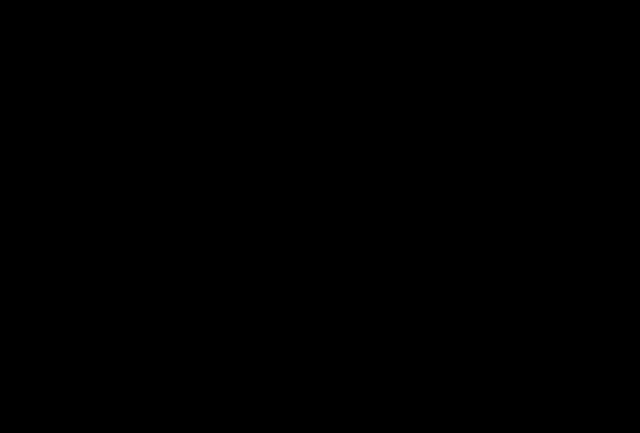
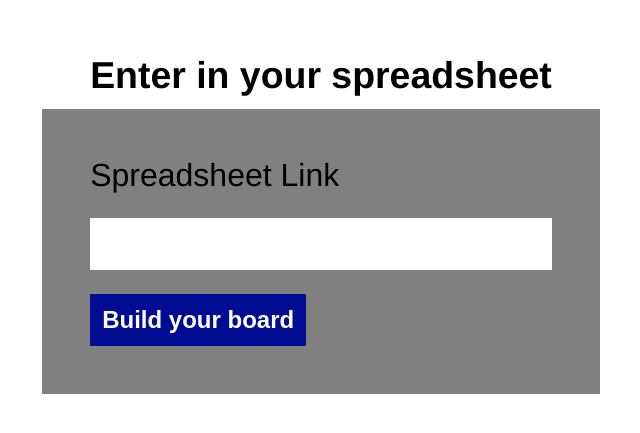
Before and after one commit to sam-codes/jeopardy, a React (Create React App) app in the folder jeopardy-front-end/: page / in a window 1280 px wide. Shown: the part 195-628 px from the top of the page, without its empty margins (319-959 px from the left). Built offline with nearby package versions, Linux system fonts and the light colour scheme.

Commit message:
Home page style

```diff
--- /dev/null
+++ b/jeopardy-front-end/src/components/Home/Home.styled.js
@@ -0,0 +1,10 @@
+import styled from "styled-components";
+
+export const Container = styled.div`
+  width: 100vw;
+  height: 100vh;
+  background-color: white;
+  display: flex;
+  justify-content: center;
+  align-items: center;
+`;
--- a/jeopardy-front-end/src/components/Home/index.js
+++ b/jeopardy-front-end/src/components/Home/index.js
@@ -1,5 +1,11 @@
 import React from "react";
+import SpreadsheetForm from "../SpreadsheetForm";
+import { Container } from "./Home.styled";
 
-const Home = () => <div>home</div>;
+const Home = () => (
+  <Container>
+    <SpreadsheetForm />
+  </Container>
+);
 
 export default Home;
--- /dev/null
+++ b/jeopardy-front-end/src/components/SpreadsheetForm/Spreadsheet.styled.js
@@ -0,0 +1,47 @@
+import styled from "styled-components";
+
+export const Container = styled.div`
+  background-color: white;
+  display: flex;
+  flex-direction: column;
+  justify-content: center;
+  align-items: center;
+  font-size: 2rem;
+`;
+
+export const Title = styled.h3`
+  color: black;
+  margin-bottom: 12px;
+`;
+
+export const Form = styled.form`
+  display: flex;
+  flex-direction: column;
+  background-color: gray;
+  padding: 48px;
+  width: 100%;
+`;
+
+export const SpreadsheetLabel = styled.label`
+  color: black;
+  text-align: left;
+  font-size: 2rem;
+`;
+
+export const SpreadsheetInput = styled.input`
+  border: none;
+  background-color: white;
+  margin: 24px 0;
+  font-size: 1.5rem;
+  padding: 12px;
+`;
+
+export const SpreadsheetButton = styled.button`
+  border: none;
+  background-color: #010c93;
+  color: white;
+  font-size: 1.5rem;
+  padding: 12px;
+  width: fit-content;
+  font-weight: 700;
+`;
--- /dev/null
+++ b/jeopardy-front-end/src/components/SpreadsheetForm/index.js
@@ -0,0 +1,36 @@
+import React, { useState } from "react";
+import { useNavigate } from "react-router-dom";
+import {
+  Container,
+  SpreadsheetInput,
+  SpreadsheetLabel,
+  SpreadsheetButton,
+  Form,
+  Title,
+} from "./Spreadsheet.styled";
+
+const SpreadsheetForm = () => {
+  let navigate = useNavigate();
+  const [spreadsheetUrl, setSpreadsheetUrl] = useState("");
+  const handleSubmit = (e) => {
+    e.preventDefault();
+    console.log(`Send the spreadsheet url (${spreadsheetUrl})`);
+    navigate("/board");
+  };
+
+  return (
+    <Container>
+      <Title>Enter in your spreadsheet</Title>
+      <Form onSubmit={handleSubmit}>
+        <SpreadsheetLabel>Spreadsheet Link</SpreadsheetLabel>
+        <SpreadsheetInput
+          value={spreadsheetUrl}
+          onChange={(e) => setSpreadsheetUrl(e.target.value)}
+        />
+        <SpreadsheetButton>Build your board</SpreadsheetButton>
+      </Form>
+    </Container>
+  );
+};
+
+export default SpreadsheetForm;
```
